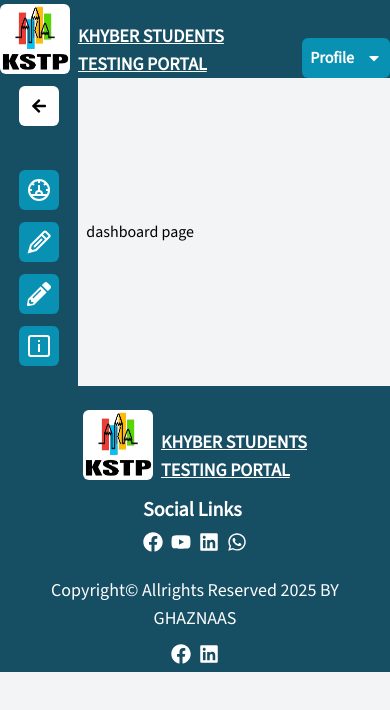
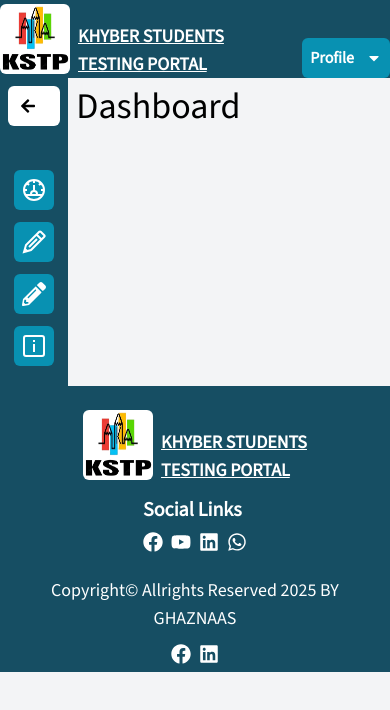
Before and after one commit to mhgkhan/kstp, a Next.js app: page /profile in a window 390 px wide. Shown: the top 710 px of the page. Built offline with nearby package versions, Linux system fonts and the light colour scheme.

Commit message:
Removing Mobile Size Bugs

```diff
--- a/src/app/profile/apply/page.js
+++ b/src/app/profile/apply/page.js
@@ -3,8 +3,8 @@ import React from 'react'
 const page = () => {
   return (
     <div>
-      apply for opened tests
-    </div>
+      apply page
+       </div>
   )
 }
 
--- a/src/app/profile/layout.js
+++ b/src/app/profile/layout.js
@@ -2,19 +2,18 @@
 import Footer from "@/components/Footer";
 import ProfileHeader from "@/components/hide/ProfileHeader";
 import ProfileSidebar from "@/components/hide/ProfileSidebar";
-import { Fragment } from "react";
 
 export default function ProfileLayout({ children }) {
     return (
-        <Fragment>
+        <main className="min-h-full">
             <ProfileHeader />
 
-            <main className="w-full flex items-center justify-between gap-2">
+            <div className="w-full h-full flex items-start justify-between gap-2l">
                 <ProfileSidebar />
-                <section className="main w-[80%]">{children}  </section>
-            </main>
+                <section className="w-full h-full p-2">{children}  </section>
+            </div>
 
             <Footer />
-        </Fragment>
+        </main>
     )
 }
--- a/src/app/profile/page.js
+++ b/src/app/profile/page.js
@@ -2,7 +2,8 @@ import React from 'react'
 
 const page = () => {
   return <div>
-    dashboard page
+    <h1 className='text-4xl text-black'>Dashboard </h1>
+
   </div>
 }
 
--- a/src/components/hide/ProfileHeader.jsx
+++ b/src/components/hide/ProfileHeader.jsx
@@ -21,7 +21,7 @@ const ProfileHeader = () => {
             <div className="container mx-auto flex items-end justify-between relative">
                 <Logo />
                 <div className="logout-section relative">
-                    <div onClick={() => setOpenedLogout(!openedLogout)} className="hover:bg-cyan-400 hover:text-black active:scale-50 transition-all duration-200 cursor-pointer flex items-center justify-center gap-3 p-2 openlogout  bg-cyan-600 rounded-md text-white font-bold">Profile {openedLogout ? <FaCaretUp /> : <FaCaretDown />}</div>
+                    <div onClick={() => setOpenedLogout(!openedLogout)} className="hover:bg-cyan-400 hover:text-black transition-all duration-200 cursor-pointer flex items-center justify-center gap-3 p-2 openlogout  bg-cyan-600 rounded-md text-white font-bold">Profile {openedLogout ? <FaCaretUp /> : <FaCaretDown />}</div>
                     <div className={`${openedLogout ? "h-[100px] p-1" : "h-0 p-0"} dailog-items mt-5 absolute bg-cyan-500  top-6 rounded-md overflow-hidden`}>
                         <Link href={'/profile'} className='flex items-center justify-center gap-1 bg-cyan-700 rounded-md text-white font-bold p-2 my-1 '><FaUser /> Profile </Link>
                         <Link href={'/profile'} className='flex items-center justify-center gap-1 bg-cyan-700 rounded-md text-white font-bold p-2 my-1 '><FaUser /> Logout </Link>
--- a/src/components/hide/ProfileSidebar.jsx
+++ b/src/components/hide/ProfileSidebar.jsx
@@ -10,30 +10,30 @@ const ProfileSidebar = () => {
     const [openedSidebar, setOpenedSidebar] = useState(false)
 
     return (
-        <section className={`sidebar transition-all duration-200 bg-cyan-900 h-full p-2 flex items-center justify-start flex-col gap-3 ${openedSidebar ? "md:w-[200px] w-[80px]" : "w-[80px]"}`}>
-            <span className="openclosee-sidebar cursor-pointer active:scale-50 hover:bg-gray-300 text-left p-3 bg-white rounded-md" onClick={() => setOpenedSidebar(!openedSidebar)}>
+        <aside className={`sidebar transition-all duration-200 bg-cyan-900 h-full p-2 flex items-center justify-start flex-col gap-3 ${openedSidebar ? "md:w-[150px]" : "w-[80px]"}`}>
+            <span className="w-full block openclosee-sidebar cursor-pointer hover:bg-gray-300 text-left p-3 bg-white rounded-md" onClick={() => setOpenedSidebar(!openedSidebar)}>
                 {openedSidebar ? <FaArrowRight /> : <FaArrowLeft />}
             </span>
 
             <div className="mt-5">
-                <Link href={'/'} className='my-3 flex w-full items-center justify-center gap-3 p-2 text-white bg-cyan-600 rounded-md font-bold'>
+                <Link href={'/'} className='my-3 flex w-full items-center justify-start gap-3 p-2 text-white bg-cyan-600 rounded-md font-bold'>
                     <GrDashboard className='text-2xl' />
                     {openedSidebar ? "Dashboard" : ""}
                 </Link>
-                <Link href={'/'} className='my-3 flex w-full items-center justify-center gap-3 p-2 text-white bg-cyan-600 rounded-md font-bold'>
+                <Link href={'/'} className='my-3 flex w-full items-center justify-start gap-3 p-2 text-white bg-cyan-600 rounded-md font-bold'>
                     <GrEdit className='text-2xl' />
                     {openedSidebar ? "Edit Info" : ""}
                 </Link>
-                <Link href={'/'} className='my-3 flex w-full items-center justify-center gap-3 p-2 text-white bg-cyan-600 rounded-md font-bold'>
+                <Link href={'/'} className='my-3 flex w-full items-center justify-start gap-3 p-2 text-white bg-cyan-600 rounded-md font-bold'>
                     <FaPencilAlt className='text-2xl' />
                     {openedSidebar ? "Test Apply" : ""}
                 </Link>
-                <Link href={'/'} className='my-3 flex w-full items-center justify-center gap-3 p-2 text-white bg-cyan-600 rounded-md font-bold'>
+                <Link href={'/'} className='my-3 flex w-full items-center justify-start gap-3 p-2 text-white bg-cyan-600 rounded-md font-bold'>
                     <GrStatusInfo className='text-2xl' />
                     {openedSidebar ? "Applications" : ""}
                 </Link>
             </div>
-        </section>
+        </aside>
     )
 }
 
```
